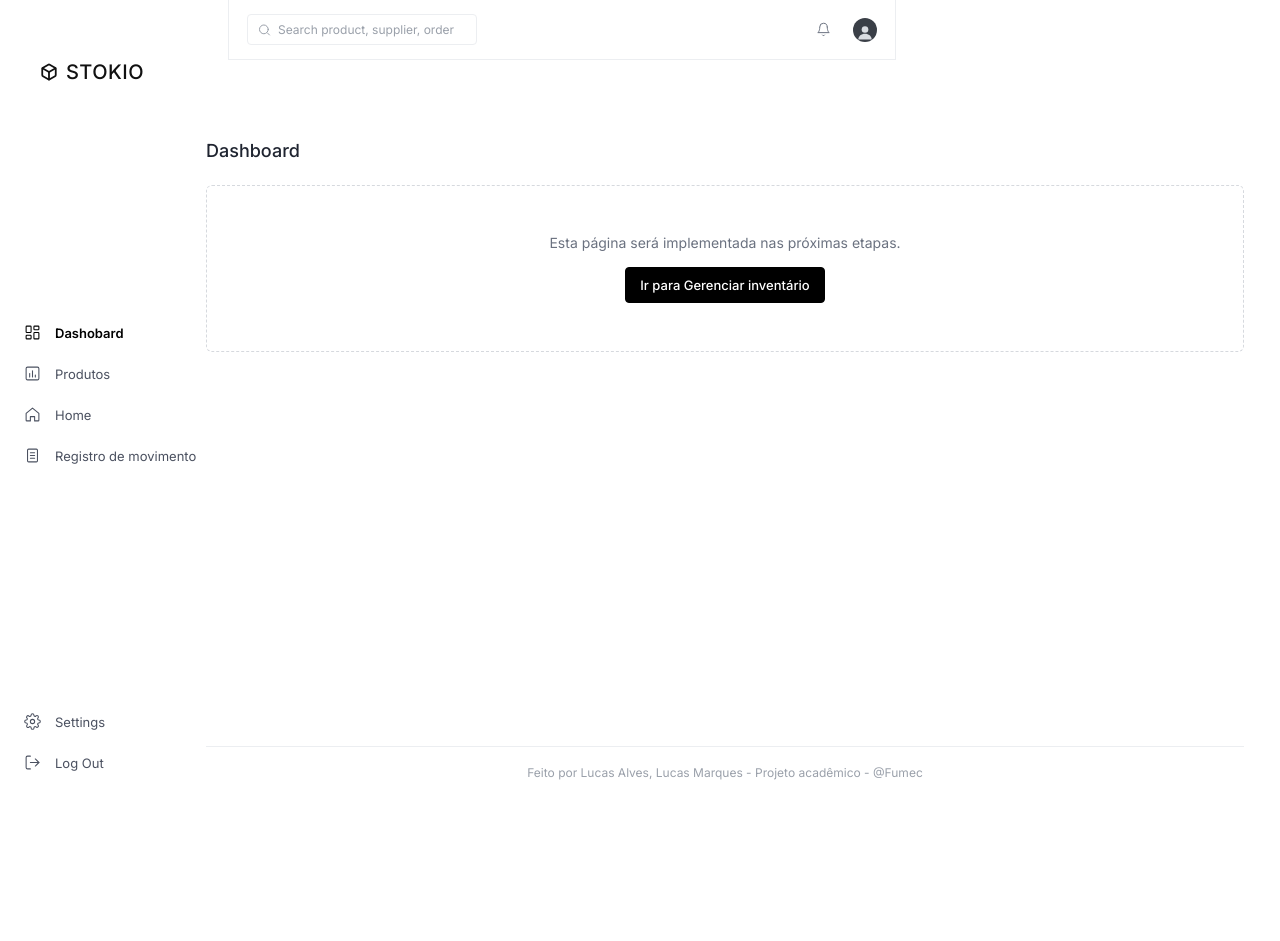
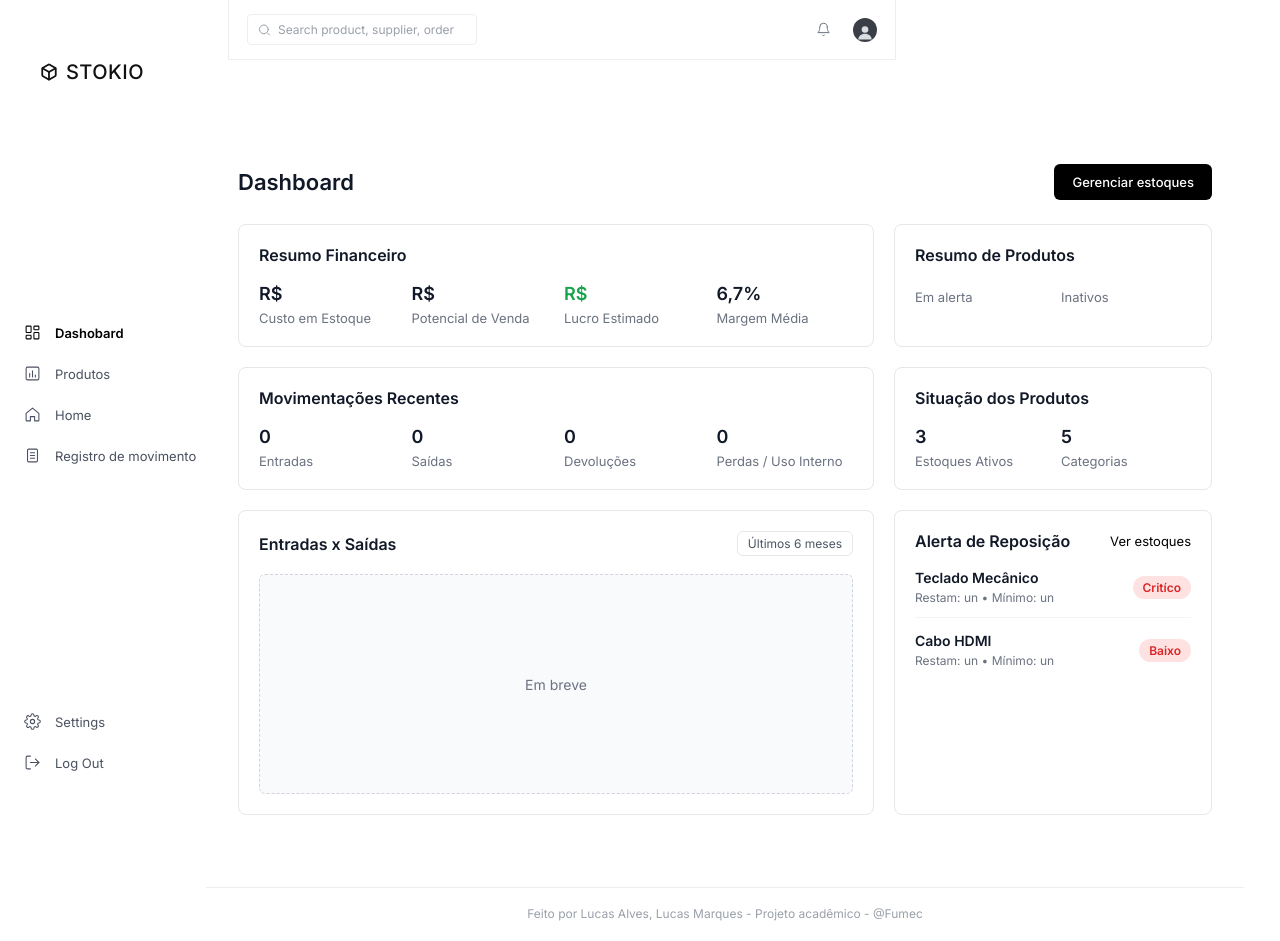
Before and after one commit to LucasMP8/Stokio, an Angular app: page /dashboard in a window 1280 px wide. Before the commit the page ends 800 px from the top, so only its background shows below. Built offline with nearby package versions, Linux system fonts and the light colour scheme.

Commit message:
feat(dashboard): cria estrutura visual e cards de indicadores

```diff
--- /dev/null
+++ b/src/app/pages/dashboard/dashboard.css
@@ -0,0 +1,182 @@
+.dashboard-page {
+  padding: 24px 32px;
+}
+
+.page-header {
+  display: flex;
+  justify-content: space-between;
+  align-items: center;
+  margin-bottom: 24px;
+}
+
+.page-header h1 {
+  font-size: 22px;
+  font-weight: 600;
+  color: #111827;
+  margin: 0;
+}
+
+.btn-dark {
+  background-color: #000000;
+  color: #ffffff;
+  border: none;
+  border-radius: 6px;
+  padding: 10px 18px;
+  font-size: 13px;
+  font-weight: 500;
+  cursor: pointer;
+}
+
+.btn-dark:hover {
+  background-color: #1f2937;
+}
+
+.dashboard-grid {
+  display: grid;
+  grid-template-columns: 2fr 1fr;
+  gap: 20px;
+}
+
+.card {
+  background-color: #ffffff;
+  border: 1px solid #e5e7eb;
+  border-radius: 8px;
+  padding: 20px;
+}
+
+.card h2 {
+  font-size: 16px;
+  font-weight: 600;
+  color: #111827;
+  margin: 0 0 18px 0;
+}
+
+.card-header {
+  display: flex;
+  justify-content: space-between;
+  align-items: center;
+  margin-bottom: 18px;
+}
+
+.card-header h2 {
+  margin: 0;
+}
+
+.metrics-grid {
+  display: grid;
+  gap: 16px;
+}
+
+.cols-4 {
+  grid-template-columns: repeat(4, 1fr);
+}
+
+.cols-2 {
+  grid-template-columns: repeat(2, 1fr);
+}
+
+.metric-item {
+  display: flex;
+  flex-direction: column;
+  gap: 6px;
+}
+
+.metric-value {
+  font-size: 18px;
+  font-weight: 700;
+  color: #111827;
+}
+
+.destaque-positivo {
+  color: #16a34a;
+}
+
+.metric-label {
+  font-size: 13px;
+  color: #6b7280;
+}
+
+.badge-period {
+  font-size: 12px;
+  color: #4b5563;
+  border: 1px solid #e5e7eb;
+  padding: 4px 10px;
+  border-radius: 6px;
+}
+
+.chart-placeholder {
+  height: 220px;
+  display: flex;
+  align-items: center;
+  justify-content: center;
+  background-color: #f9fafb;
+  border: 1px dashed #d1d5db;
+  border-radius: 6px;
+  color: #6b7280;
+  font-size: 14px;
+}
+
+.link-action {
+  font-size: 13px;
+  color: #000000;
+  cursor: pointer;
+  text-decoration: none;
+}
+
+.link-action:hover {
+  text-decoration: underline;
+}
+
+.stock-list {
+  display: flex;
+  flex-direction: column;
+  gap: 14px;
+}
+
+.stock-item {
+  display: flex;
+  justify-content: space-between;
+  align-items: center;
+  padding-bottom: 12px;
+  border-bottom: 1px solid #f3f4f6;
+}
+
+.stock-item:last-child {
+  border-bottom: none;
+  padding-bottom: 0;
+}
+
+.stock-info {
+  display: flex;
+  flex-direction: column;
+  gap: 4px;
+}
+
+.stock-info strong {
+  font-size: 14px;
+  color: #111827;
+}
+
+.stock-info span {
+  font-size: 12px;
+  color: #6b7280;
+}
+
+.badge-low {
+  background-color: #fee2e2;
+  color: #dc2626;
+  font-size: 12px;
+  font-weight: 600;
+  padding: 4px 10px;
+  border-radius: 12px;
+}
+
+@media (max-width: 1024px) {
+  .dashboard-grid {
+    grid-template-columns: 1fr;
+  }
+
+  .cols-4 {
+    grid-template-columns: repeat(2, 1fr);
+  }
+}
--- a/src/app/pages/dashboard/dashboard.html
+++ b/src/app/pages/dashboard/dashboard.html
@@ -1,6 +1,113 @@
-<h1 class="page-title">Dashboard</h1>
+<div class="dashboard-page">
+  <header class="page-header">
+    <h1>Dashboard</h1>
+    <button type="button" class="btn-dark" (click)="goToInventory()">Gerenciar estoques</button>
+  </header>
 
-<div class="placeholder-box">
-  <p>Esta página será implementada nas próximas etapas.</p>
-  <button type="button" class="btn btn-primary" (click)="goToInventory()">Ir para Gerenciar inventário</button>
+  <div class="dashboard-grid">
+    <section class="card">
+      <h2>Resumo Financeiro</h2>
+      <div class="metrics-grid cols-4">
+        <div class="metric-item">
+          <span class="metric-value">R$ </span>
+          <span class="metric-label">Custo em Estoque</span>
+        </div>
+        <div class="metric-item">
+          <span class="metric-value">R$ </span>
+          <span class="metric-label">Potencial de Venda</span>
+        </div>
+        <div class="metric-item">
+          <span class="metric-value destaque-positivo">R$ </span>
+          <span class="metric-label">Lucro Estimado</span>
+        </div>
+        <div class="metric-item">
+          <span class="metric-value">6,7%</span>
+          <span class="metric-label">Margem Média</span>
+        </div>
+      </div>
+    </section>
+
+    <section class="card">
+      <h2>Resumo de Produtos</h2>
+      <div class="metrics-grid cols-2">
+        <div class="metric-item">
+          <span class="metric-value"> </span>
+          <span class="metric-label">Em alerta</span>
+        </div>
+        <div class="metric-item">
+          <span class="metric-value"> </span>
+          <span class="metric-label">Inativos</span>
+        </div>
+      </div>
+    </section>
+
+    <section class="card">
+      <h2>Movimentações Recentes</h2>
+      <div class="metrics-grid cols-4">
+        <div class="metric-item">
+          <span class="metric-value">0</span>
+          <span class="metric-label">Entradas</span>
+        </div>
+        <div class="metric-item">
+          <span class="metric-value">0</span>
+          <span class="metric-label">Saídas</span>
+        </div>
+        <div class="metric-item">
+          <span class="metric-value">0</span>
+          <span class="metric-label">Devoluções</span>
+        </div>
+        <div class="metric-item">
+          <span class="metric-value">0</span>
+          <span class="metric-label">Perdas / Uso Interno</span>
+        </div>
+      </div>
+    </section>
+
+    <section class="card">
+      <h2>Situação dos Produtos</h2>
+      <div class="metrics-grid cols-2">
+        <div class="metric-item">
+          <span class="metric-value">3</span>
+          <span class="metric-label">Estoques Ativos</span>
+        </div>
+        <div class="metric-item">
+          <span class="metric-value">5</span>
+          <span class="metric-label">Categorias</span>
+        </div>
+      </div>
+    </section>
+
+    <section class="card">
+      <div class="card-header">
+        <h2>Entradas x Saídas</h2>
+        <span class="badge-period">Últimos 6 meses</span>
+      </div>
+      <div class="chart-placeholder">Em breve</div>
+    </section>
+
+    <section class="card">
+      <div class="card-header">
+        <h2>Alerta de Reposição</h2>
+        <a class="link-action" (click)="goToInventory()">Ver estoques</a>
+      </div>
+
+      <div class="stock-list">
+        <div class="stock-item">
+          <div class="stock-info">
+            <strong>Teclado Mecânico </strong>
+            <span>Restam:  un • Mínimo:  un</span>
+          </div>
+          <span class="badge-low">Critíco</span>
+        </div>
+
+        <div class="stock-item">
+          <div class="stock-info">
+            <strong>Cabo HDMI </strong>
+            <span>Restam:  un • Mínimo:  un</span>
+          </div>
+          <span class="badge-low">Baixo</span>
+        </div>
+      </div>
+    </section>
+  </div>
 </div>
--- a/src/app/pages/dashboard/dashboard.ts
+++ b/src/app/pages/dashboard/dashboard.ts
@@ -5,6 +5,7 @@ import { Router } from '@angular/router';
   selector: 'app-dashboard',
   standalone: false,
   templateUrl: './dashboard.html',
+  styleUrl: './dashboard.css',
 })
 export class Dashboard {
   private readonly router = inject(Router);
```
